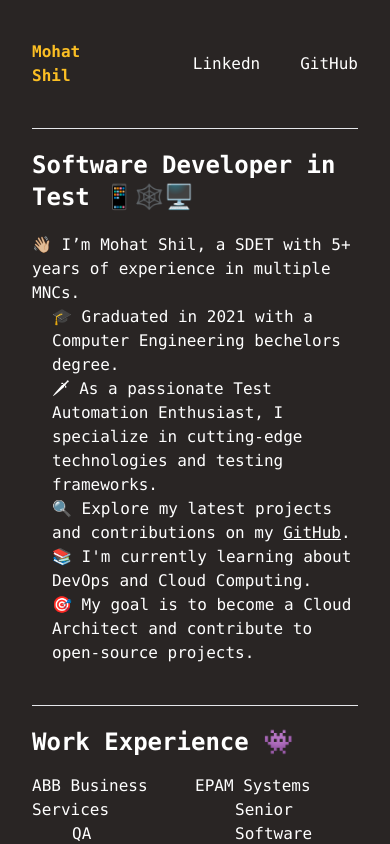
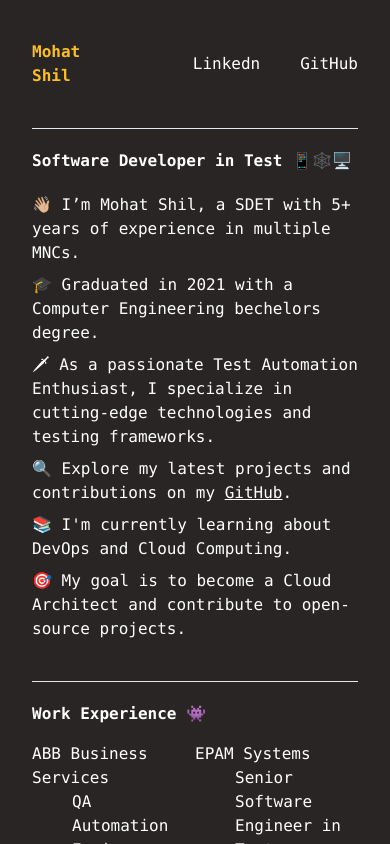
Before and after one commit to shilCode/portfolio_mohat, a React (Create React App) app in the folder portfolio-first/: page / in a window 390 px wide. Shown: the top 844 px of the page. Built offline with nearby package versions, Linux system fonts and the light colour scheme.

Commit message:
responsive-more

```diff
--- a/portfolio-first/src/components/Home.jsx
+++ b/portfolio-first/src/components/Home.jsx
@@ -22,13 +22,13 @@ const Home = () => {
         <hr/>
         {/* Software Developer in Test */}
         <div >
-        <h2 className='  font-mono pt-5 text-2xl font-bold'>Software Developer in Test 📱🕸️🖥️</h2>
-          <div className=' font-mono pt-5 pb-10 space-x-5'>
-            <ul> 👋🏼 I’m Mohat Shil, a SDET with 5+ years of experience in multiple MNCs. </ul>
-            <ul> 🎓 Graduated in 2021 with a Computer Engineering bechelors degree.</ul>
-            <ul>  🗡  As a passionate Test Automation Enthusiast, I specialize in cutting-edge technologies and testing frameworks.</ul>
-            <ul> 🔍 Explore my latest projects and contributions on my <a href='https://github.com/shilCode' className=' underline' target="_blank">GitHub</a>.</ul>
-            <ul> 📚 I'm currently learning about DevOps and Cloud Computing.</ul>
+        <h2 className='  font-mono pt-5 lg:text-2xl md:text-2xl sm:text-xl font-bold'>Software Developer in Test 📱🕸️🖥️</h2>
+          <div className=' font-mono pt-5 pb-10 '>
+            <ul className='pb-2'> 👋🏼 I’m Mohat Shil, a SDET with 5+ years of experience in multiple MNCs. </ul>
+            <ul className='pb-2'> 🎓 Graduated in 2021 with a Computer Engineering bechelors degree.</ul>
+            <ul className='pb-2'>  🗡  As a passionate Test Automation Enthusiast, I specialize in cutting-edge technologies and testing frameworks.</ul>
+            <ul className='pb-2'> 🔍 Explore my latest projects and contributions on my <a href='https://github.com/shilCode' className=' underline' target="_blank">GitHub</a>.</ul>
+            <ul className='pb-2'> 📚 I'm currently learning about DevOps and Cloud Computing.</ul>
             <ul> 🎯 My goal is to become a Cloud Architect and contribute to open-source projects.</ul>
           </div>
         </div>
@@ -37,7 +37,7 @@ const Home = () => {
         {/* Experience */}
       <hr />
         <div >
-        <h2 className='  font-mono pt-5 pb-4 text-2xl font-bold'>Work Experience 👾</h2>
+        <h2 className='  font-mono pt-5 pb-4 lg:text-2xl sm:text-xl font-bold'>Work Experience 👾</h2>
         <div>
 
         <div className=' flex pb-10 '>
@@ -111,7 +111,7 @@ const Home = () => {
       <hr />
         {/* Tech Stack */}
         <div className='pb-10' >
-        <h2 className='  font-mono pt-5 pb-10 text-2xl font-bold'>Technology Stack ⚙️</h2>
+        <h2 className='  font-mono pt-5 pb-4 lg:text-2xl sm:text-xl font-bold'>Technology Stack ⚙️</h2>
               <div className='flex flex-wrap'>
                   <div className='w-1/2'>
                     <div>🧪 E2E Testing:
```
